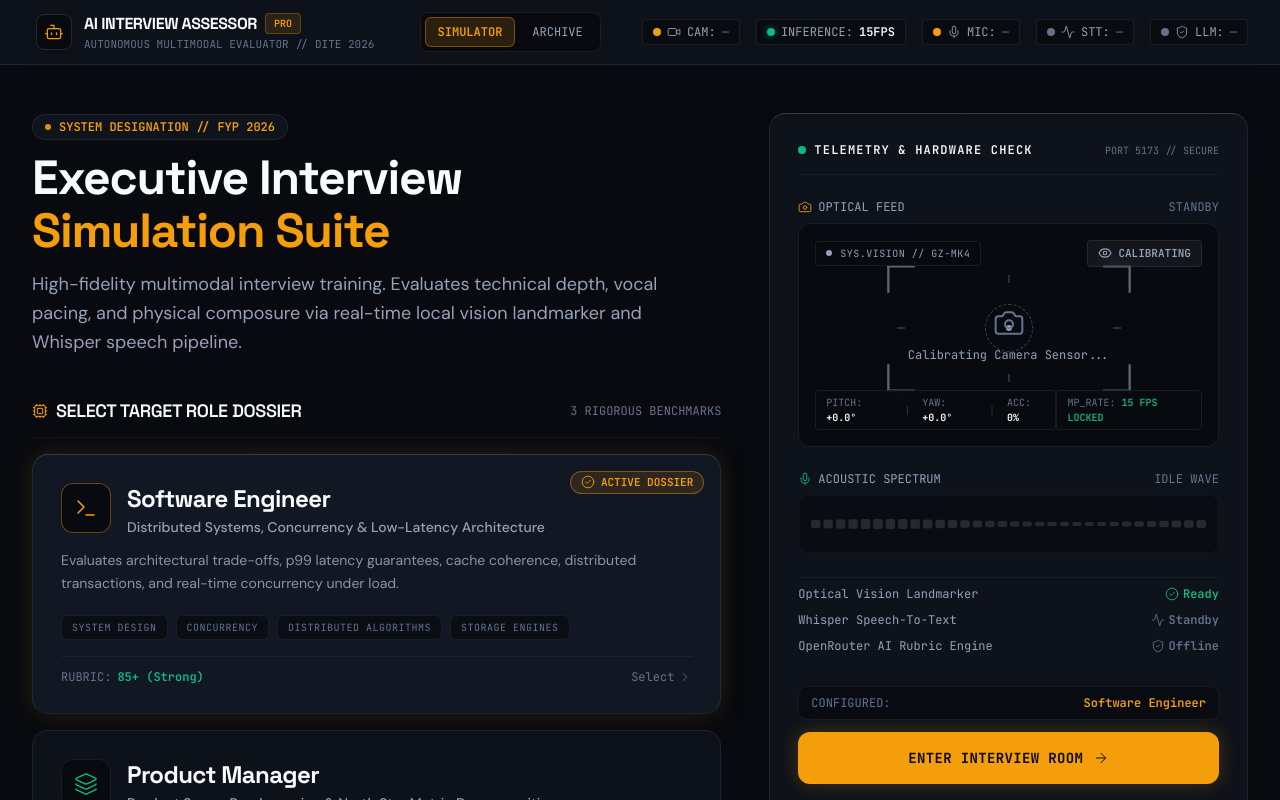
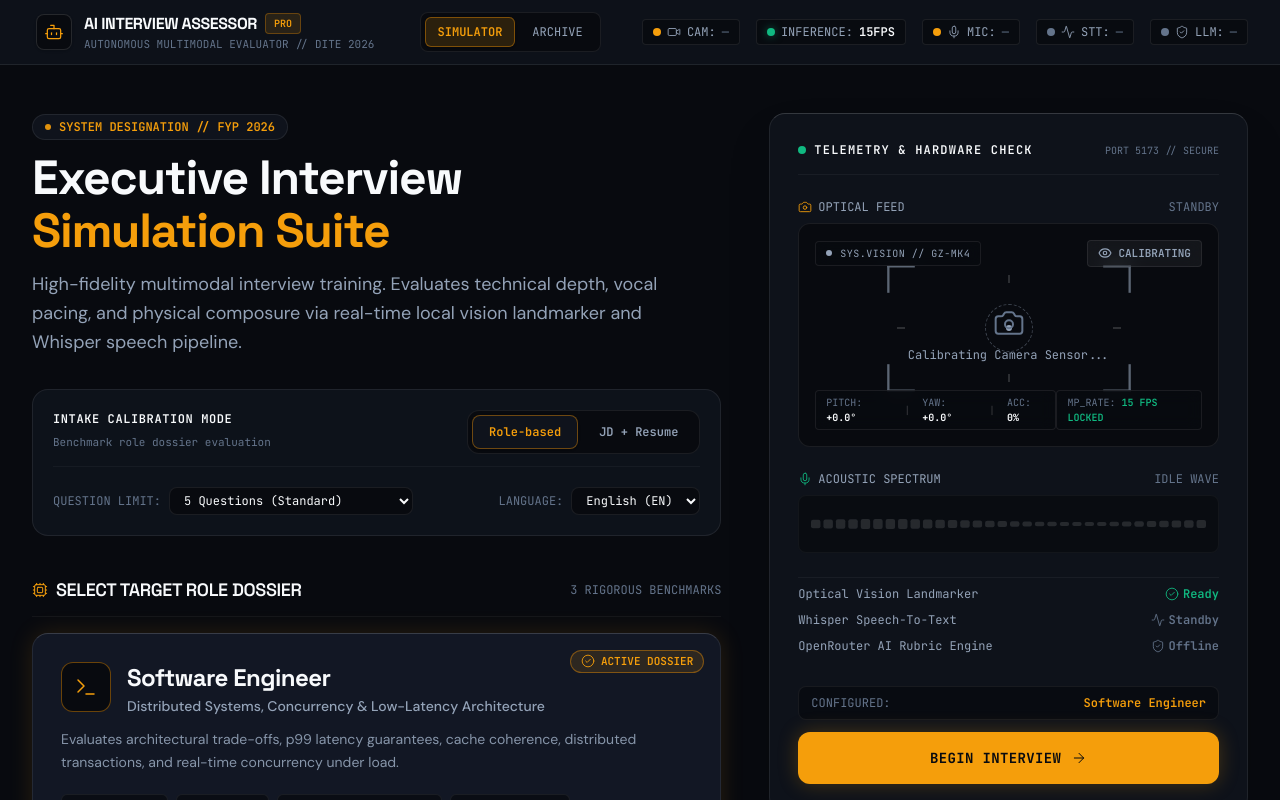
Before and after one commit to Jawad-larik/dite-hackathon-2026, a React (Vite) app in the folder app/frontend/: page / in a window 1280 px wide. Shown: the top 800 px of the page. Built offline with nearby package versions, Linux system fonts and the light colour scheme; no server answers.

Commit message:
feat: intake mode selector for role vs JD+resume

```diff
--- a/app/frontend/src/components/interview/HardwareDiagnosticsConsole.tsx
+++ b/app/frontend/src/components/interview/HardwareDiagnosticsConsole.tsx
@@ -1,5 +1,5 @@
 import React, { useEffect, useRef, useState } from 'react';
-import { Camera, Mic, CheckCircle2, ArrowRight, ShieldCheck, Activity, RefreshCw } from 'lucide-react';
+import { Camera, Mic, CheckCircle2, ArrowRight, ShieldCheck, Activity, RefreshCw, AlertCircle } from 'lucide-react';
 import { ReticleOverlay } from '../ui/ReticleOverlay';
 import { AudioWaveformCanvas } from '../ui/AudioWaveformCanvas';
 import { useSessionStore } from '../../store/sessionStore';
@@ -9,6 +9,8 @@ interface HardwareDiagnosticsConsoleProps {
   onEnterRoom: () => void;
   isLoading: boolean;
   selectedRoleTitle: string;
+  isBeginDisabled?: boolean;
+  disabledReason?: string | null;
 }
 
 /**
@@ -20,6 +22,8 @@ export const HardwareDiagnosticsConsole: React.FC<HardwareDiagnosticsConsoleProp
   onEnterRoom,
   isLoading,
   selectedRoleTitle,
+  isBeginDisabled,
+  disabledReason,
 }) => {
   const { hardwareStatus, setHardwareStatus } = useSessionStore();
   const videoRef = useRef<HTMLVideoElement | null>(null);
@@ -249,9 +253,9 @@ export const HardwareDiagnosticsConsole: React.FC<HardwareDiagnosticsConsoleProp
         <button
           type="button"
           onClick={onEnterRoom}
-          disabled={!canProceed || isLoading}
+          disabled={!canProceed || isLoading || Boolean(isBeginDisabled)}
           className={`w-full py-4 px-6 rounded-xl font-mono font-bold text-sm tracking-wide uppercase transition-all flex items-center justify-center gap-2.5 select-none focus:outline-none focus:ring-2 focus:ring-amber-signal/70 ${
-            canProceed && !isLoading
+            canProceed && !isLoading && !isBeginDisabled
               ? 'bg-amber-signal hover:bg-amber-400 text-surface-ground shadow-[0_0_20px_rgba(245,158,11,0.25)] cursor-pointer active:scale-[0.99]'
               : 'bg-surface-elevated text-text-tertiary border border-border-subtle cursor-not-allowed'
           }`}
@@ -263,11 +267,18 @@ export const HardwareDiagnosticsConsole: React.FC<HardwareDiagnosticsConsoleProp
             </>
           ) : (
             <>
-              <span>ENTER INTERVIEW ROOM</span>
+              <span>BEGIN INTERVIEW</span>
               <ArrowRight className="w-4 h-4 stroke-[1.5]" />
             </>
           )}
         </button>
+
+        {isBeginDisabled && disabledReason && (
+          <p className="text-[11px] font-mono text-amber-signal text-center mt-2.5 flex items-center justify-center gap-1.5">
+            <AlertCircle className="w-3.5 h-3.5 flex-shrink-0" />
+            <span>{disabledReason}</span>
+          </p>
+        )}
       </div>
     </aside>
   );
--- a/app/frontend/src/pages/HomePage.tsx
+++ b/app/frontend/src/pages/HomePage.tsx
@@ -53,7 +53,10 @@ const ROLES = [
  * - Right column: Live Hardware Diagnostics Console with camera reticle & real-time mic visualizer
  */
 export const HomePage: React.FC<HomePageProps> = ({ onStartSession, isLoading }) => {
+  const [intakeMode, setIntakeMode] = useState<'role' | 'jd_resume'>('role');
   const [selectedRoleId, setSelectedRoleId] = useState<string>('software_engineer');
+  const [questionCount, setQuestionCount] = useState<number>(5);
+  const [language, setLanguage] = useState<string>('en');
   const [jdText, setJdText] = useState<string>('');
   const [resumeText, setResumeText] = useState<string>('');
 
@@ -65,6 +68,18 @@ export const HomePage: React.FC<HomePageProps> = ({ onStartSession, isLoading })
   const [resumeStatus, setResumeStatus] = useState<{ type: 'success' | 'error'; message: string } | null>(null);
 
   const { selectRole } = useSessionStore();
+
+  const isJdMode = intakeMode === 'jd_resume';
+  const hasJdOrResume = Boolean(jdText.trim() || resumeText.trim());
+  const isRoleSelected = Boolean(selectedRoleId);
+
+  const isBeginDisabled = !isRoleSelected || (isJdMode && !hasJdOrResume);
+
+  const disabledReason = !isRoleSelected
+    ? 'Select a target role dossier to continue'
+    : isJdMode && !hasJdOrResume
+    ? 'Add a job description or resume to continue'
+    : null;
 
   const handleFileUpload = async (
     e: React.ChangeEvent<HTMLInputElement>,
@@ -130,11 +145,14 @@ export const HomePage: React.FC<HomePageProps> = ({ onStartSession, isLoading })
   };
 
   const handleEnterRoom = () => {
+    if (isBeginDisabled) return;
     const selected = ROLES.find((r) => r.id === selectedRoleId);
     if (selected) {
       selectRole(selected.id, selected.title);
     }
-    onStartSession(selectedRoleId, 'all', 'en', jdText, resumeText);
+    const finalJd = intakeMode === 'jd_resume' ? jdText.trim() : '';
+    const finalResume = intakeMode === 'jd_resume' ? resumeText.trim() : '';
+    onStartSession(selectedRoleId, 'all', language, finalJd, finalResume);
   };
 
   const selectedRole = ROLES.find((r) => r.id === selectedRoleId) || ROLES[0];
@@ -162,6 +180,84 @@ export const HomePage: React.FC<HomePageProps> = ({ onStartSession, isLoading })
                 High-fidelity multimodal interview training. Evaluates technical depth, vocal pacing,
                 and physical composure via real-time local vision landmarker and Whisper speech pipeline.
               </p>
+            </div>
+
+            {/* Two-Option Mode Selector & Session Parameters */}
+            <div className="p-4 sm:p-5 rounded-2xl bg-surface-panel/90 border border-border-subtle space-y-4">
+              <div className="flex flex-col sm:flex-row sm:items-center justify-between gap-3 border-b border-border-subtle/50 pb-3">
+                <div className="space-y-0.5">
+                  <span className="font-mono text-xs uppercase tracking-wider text-text-primary font-semibold block">
+                    INTAKE CALIBRATION MODE
+                  </span>
+                  <span className="font-mono text-[11px] text-text-tertiary">
+                    {intakeMode === 'role'
+                      ? 'Benchmark role dossier evaluation'
+                      : 'Adaptive probing driven by JD & Resume'}
+                  </span>
+                </div>
+
+                {/* Two-Option Mode Selector */}
+                <div
+                  role="tablist"
+                  aria-label="Interview intake mode"
+                  className="inline-flex p-1 rounded-xl bg-surface-ground border border-border-subtle gap-1 self-start sm:self-auto"
+                >
+                  <button
+                    type="button"
+                    role="tab"
+                    aria-selected={intakeMode === 'role'}
+                    onClick={() => setIntakeMode('role')}
+                    className={`px-4 py-2 rounded-lg text-xs font-mono font-semibold transition-all cursor-pointer ${
+                      intakeMode === 'role'
+                        ? 'bg-surface-panel text-amber-signal border border-amber-500/40 shadow-sm'
+                        : 'text-text-secondary hover:text-text-primary border border-transparent'
+                    }`}
+                  >
+                    Role-based
+                  </button>
+                  <button
+                    type="button"
+                    role="tab"
+                    aria-selected={intakeMode === 'jd_resume'}
+                    onClick={() => setIntakeMode('jd_resume')}
+                    className={`px-4 py-2 rounded-lg text-xs font-mono font-semibold transition-all cursor-pointer ${
+                      intakeMode === 'jd_resume'
+                        ? 'bg-surface-panel text-amber-signal border border-amber-500/40 shadow-sm'
+                        : 'text-text-secondary hover:text-text-primary border border-transparent'
+                    }`}
+                  >
+                    JD + Resume
+                  </button>
+                </div>
+              </div>
+
+              {/* Question Limit + Language Settings */}
+              <div className="flex flex-wrap items-center justify-between gap-4 text-xs font-mono pt-1">
+                <div className="flex items-center gap-2">
+                  <span className="text-text-tertiary">QUESTION LIMIT:</span>
+                  <select
+                    value={questionCount}
+                    onChange={(e) => setQuestionCount(Number(e.target.value))}
+                    className="bg-surface-ground border border-border-subtle rounded-lg px-2.5 py-1 text-text-primary text-xs font-mono outline-none focus:border-amber-signal/60 cursor-pointer"
+                  >
+                    <option value={3}>3 Questions</option>
+                    <option value={5}>5 Questions (Standard)</option>
+                    <option value={10}>10 Questions (Comprehensive)</option>
+                  </select>
+                </div>
+
+                <div className="flex items-center gap-2">
+                  <span className="text-text-tertiary">LANGUAGE:</span>
+                  <select
+                    value={language}
+                    onChange={(e) => setLanguage(e.target.value)}
+                    className="bg-surface-ground border border-border-subtle rounded-lg px-2.5 py-1 text-text-primary text-xs font-mono outline-none focus:border-amber-signal/60 cursor-pointer"
+                  >
+                    <option value="en">English (EN)</option>
+                    <option value="ur">Urdu (UR)</option>
+                  </select>
+                </div>
+              </div>
             </div>
 
             {/* Role Dossiers Header */}
@@ -200,17 +296,18 @@ export const HomePage: React.FC<HomePageProps> = ({ onStartSession, isLoading })
               </div>
             </div>
 
-            {/* Optional JD & Resume Intake Section */}
-            <div className="p-5 rounded-2xl bg-surface-panel/90 border border-border-subtle space-y-4">
+            {/* JD + Resume Intake Section: ONLY visible when intakeMode === 'jd_resume' */}
+            {intakeMode === 'jd_resume' && (
+              <div className="p-5 rounded-2xl bg-surface-panel/90 border border-border-subtle space-y-4 animate-fadeIn">
                 <div className="flex items-center justify-between border-b border-border-subtle/50 pb-2.5">
                   <div className="flex items-center gap-2">
                     <Sparkles className="w-4 h-4 text-amber-signal" />
                     <span className="font-mono text-xs uppercase tracking-wider text-text-primary font-semibold">
-                    Dynamic Calibration (Optional)
+                      Target Calibration (At least 1 required)
                     </span>
                   </div>
                   <span className="font-mono text-[10px] uppercase px-2 py-0.5 rounded bg-amber-subtle text-amber-signal border border-amber-500/30 font-semibold">
-                  JD + Resume Adaptive
+                    JD + Resume Active
                   </span>
                 </div>
 
@@ -336,6 +433,7 @@ export const HomePage: React.FC<HomePageProps> = ({ onStartSession, isLoading })
                   </div>
                 </div>
               </div>
+            )}
 
             {/* Architecture Telemetry Metrics Banner */}
             <div className="p-4 rounded-xl bg-surface-panel/60 border border-border-subtle flex flex-wrap items-center justify-between gap-4 font-mono text-xs text-text-tertiary">
@@ -360,6 +458,8 @@ export const HomePage: React.FC<HomePageProps> = ({ onStartSession, isLoading })
               selectedRoleTitle={selectedRole.title}
               isLoading={isLoading}
               onEnterRoom={handleEnterRoom}
+              isBeginDisabled={isBeginDisabled}
+              disabledReason={disabledReason}
             />
           </div>
         </div>
```
Lines whose indentation alone changed are shown as unchanged.
